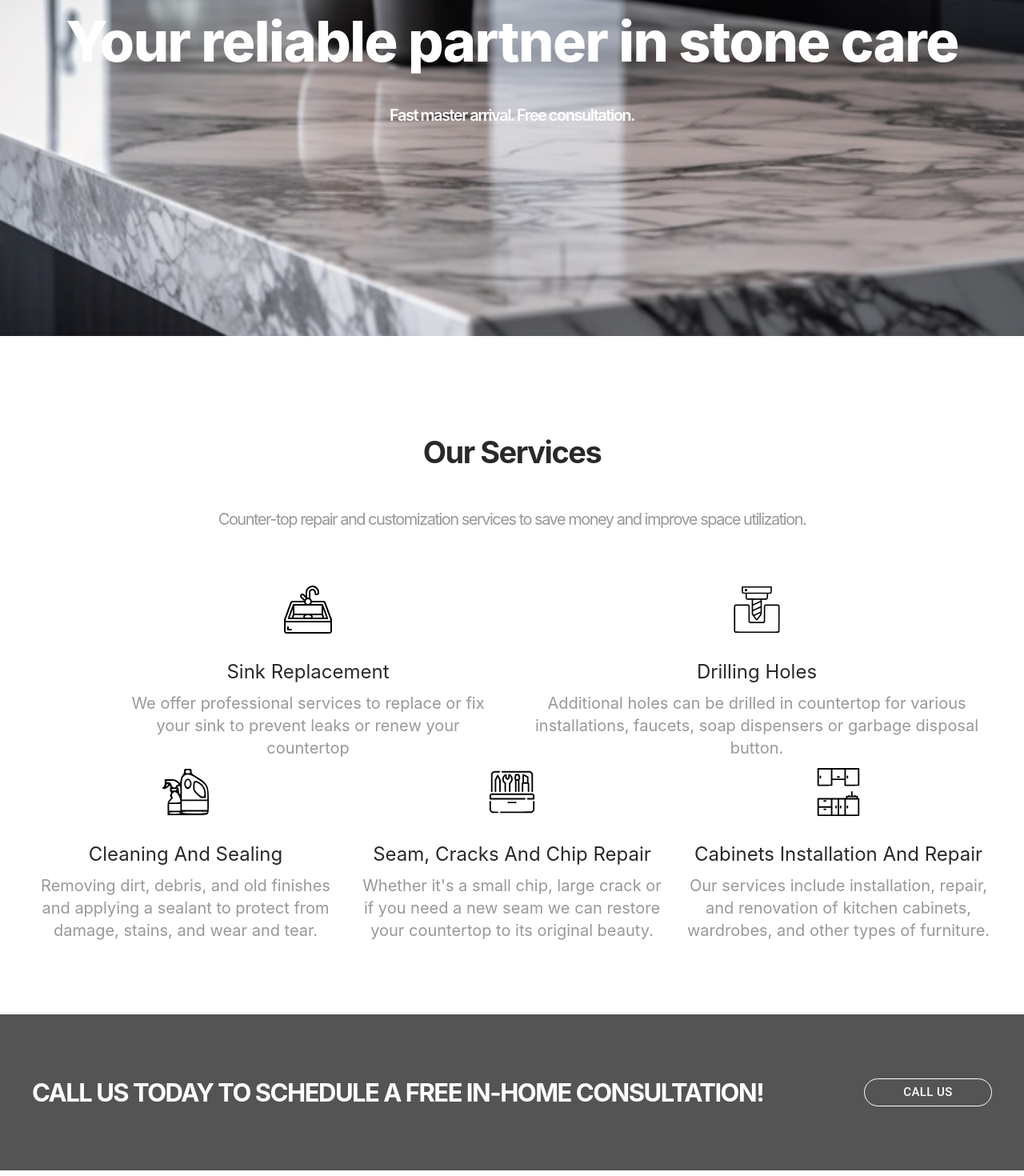
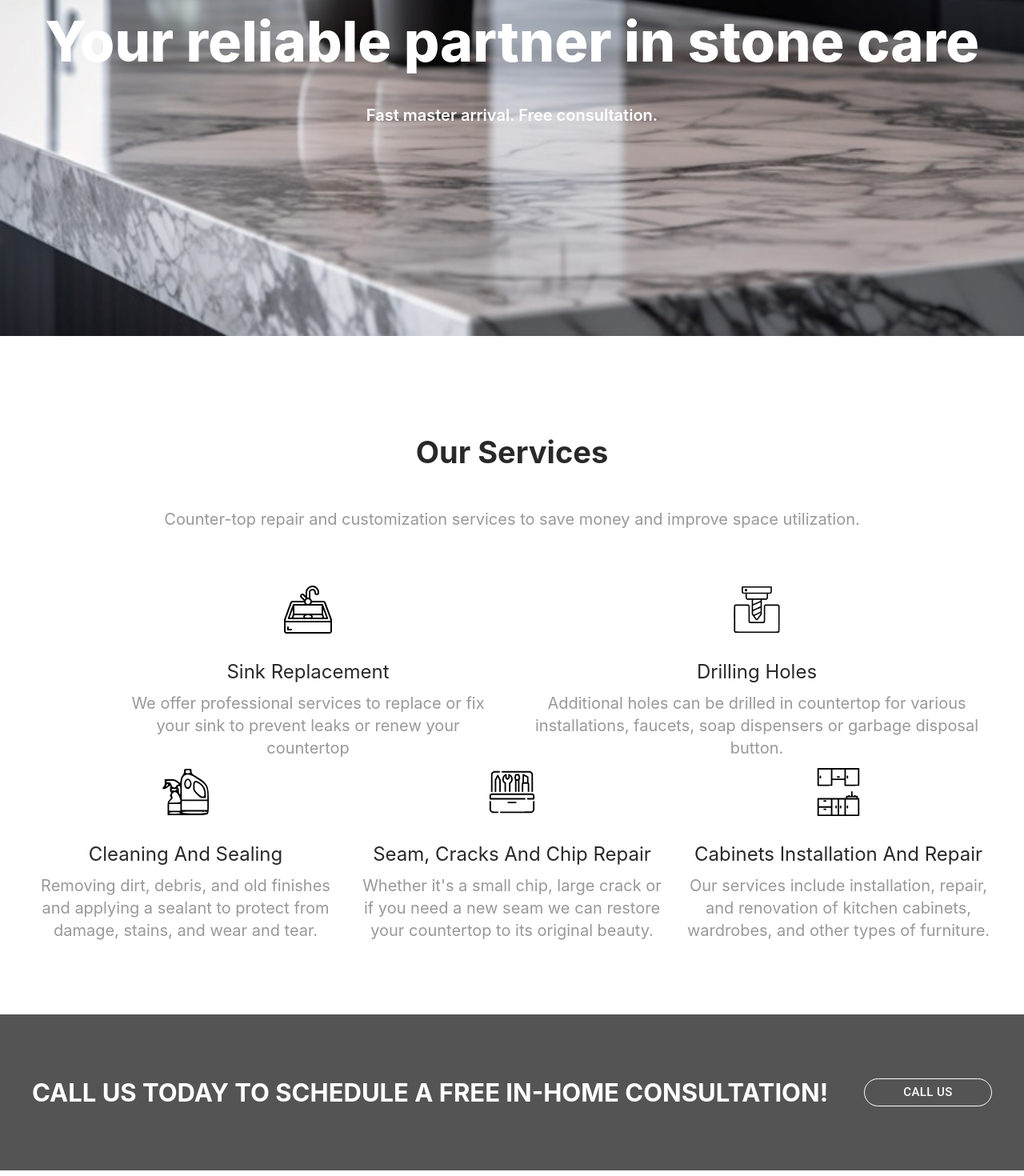
Before and after one commit to GoDfreE25/landing-page, a React (Create React App) app: page / in a window 1280 px wide. Shown: the part 380-1850 px from the top of the page at 80% size. Built offline with nearby package versions, Linux system fonts and the light colour scheme.

Commit message:
Fix letter spacing

```diff
--- a/src/component/about/about.scss
+++ b/src/component/about/about.scss
@@ -25,8 +25,8 @@
     color: $main-white;
     font-size: 15px;
     line-height: 25px;
-    letter-spacing: -1.5px;
-    margin-bottom: 32px;
+    //letter-spacing: -1.5px;
+    //margin-bottom: 32px;
 
     @include onTablet {
       margin-bottom: 0;
--- a/src/styles/blocks/header.scss
+++ b/src/styles/blocks/header.scss
@@ -56,7 +56,7 @@
       font-size: 20px;
       line-height: 100%;
       color: $main-white;
-      letter-spacing: -1.5px;
+      //letter-spacing: -1.5px;
 
       @include onTablet {
         font-size: 40px;
@@ -73,7 +73,7 @@
       font-size: 10px;
       line-height: 100%;
       color: $main-white;
-      letter-spacing: -1.5px;
+      //letter-spacing: -1.5px;
 
       @include onTablet {
         font-size: 15px;
--- a/src/styles/blocks/page.scss
+++ b/src/styles/blocks/page.scss
@@ -61,7 +61,7 @@
     line-height: 32px;
 
     text-align: center;
-    letter-spacing: -1.5px;
+    //letter-spacing: -1.5px;
     color: $main-black;
 
     @include onTablet {
@@ -83,7 +83,7 @@
     line-height: 20px;
 
     text-align: center;
-    letter-spacing: -1.5px;
+    //letter-spacing: -1.5px;
 
     @include onTablet {
       font-size: 18px;
```
